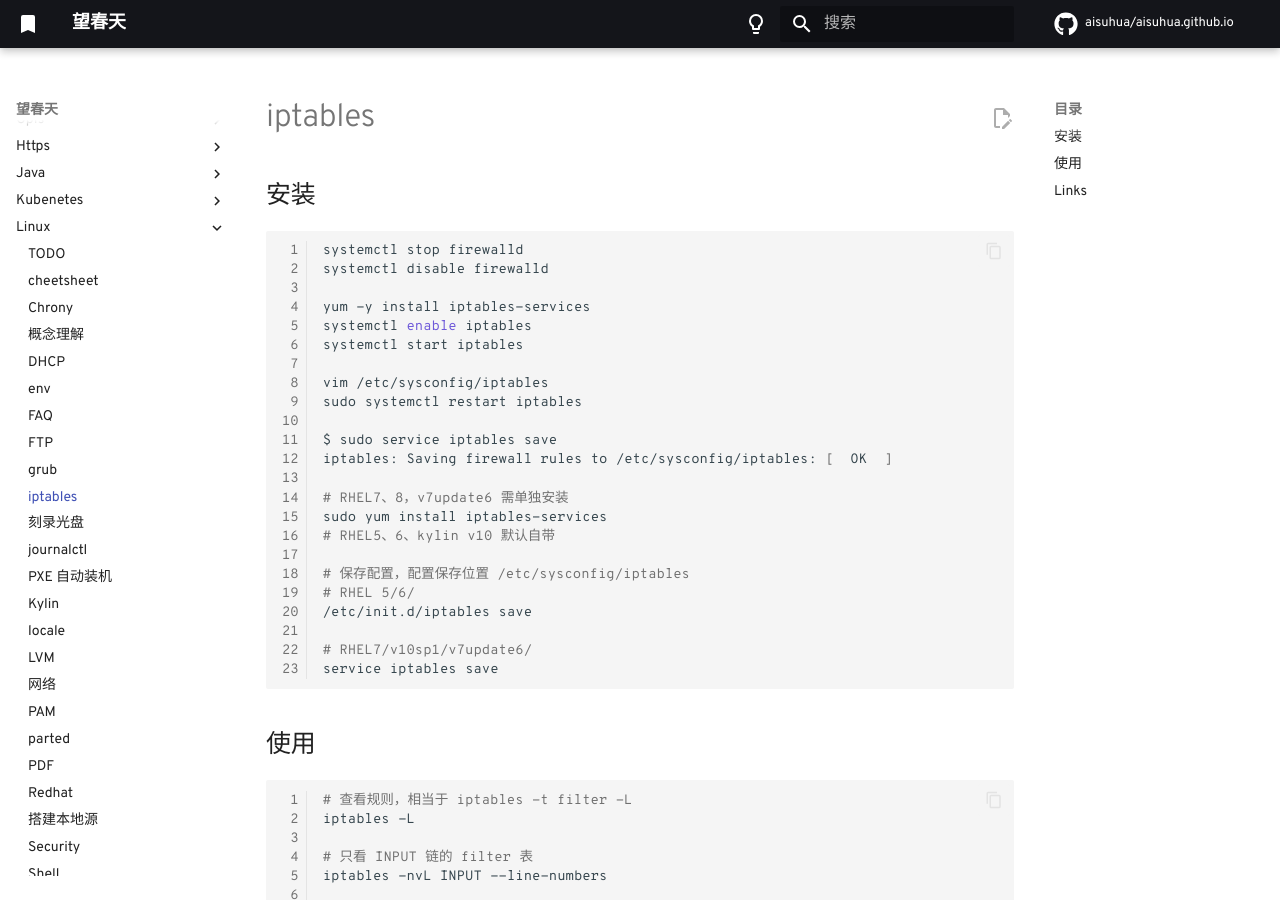
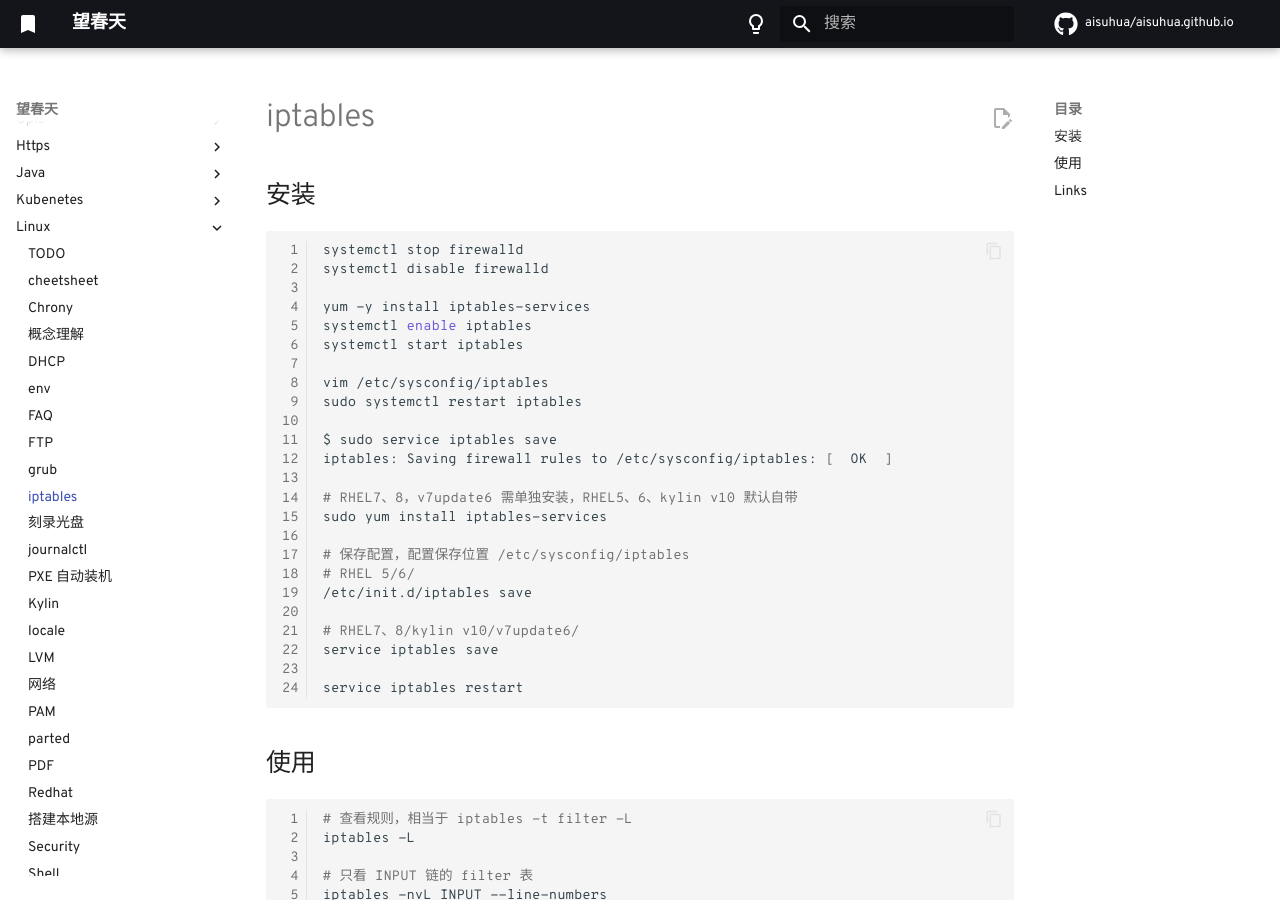
Before and after one commit to aisuhua/aisuhua.github.io, an MkDocs documentation site: the page built from docs/linux/iptables.md, in a window 1280 px wide and 900 px high. Built offline with MkDocs 1.6.1 and Material for MkDocs 9.7.7, drawn with Linux system fonts in a browser that asks for light colours; comment, search, counter and statistics services are not loaded.

Commit message:
iptables.md

````diff
--- a/docs/linux/iptables.md
+++ b/docs/linux/iptables.md
@@ -16,16 +16,17 @@ sudo systemctl restart iptables
 $ sudo service iptables save
 iptables: Saving firewall rules to /etc/sysconfig/iptables: [  OK  ]
 
-# RHEL7、8，v7update6 需单独安装
+# RHEL7、8，v7update6 需单独安装，RHEL5、6、kylin v10 默认自带
 sudo yum install iptables-services
-# RHEL5、6、kylin v10 默认自带
 
 # 保存配置，配置保存位置 /etc/sysconfig/iptables
 # RHEL 5/6/
 /etc/init.d/iptables save
 
-# RHEL7/v10sp1/v7update6/
+# RHEL7、8/kylin v10/v7update6/
 service iptables save
+
+service iptables restart
 ```
 
 ## 使用
````
